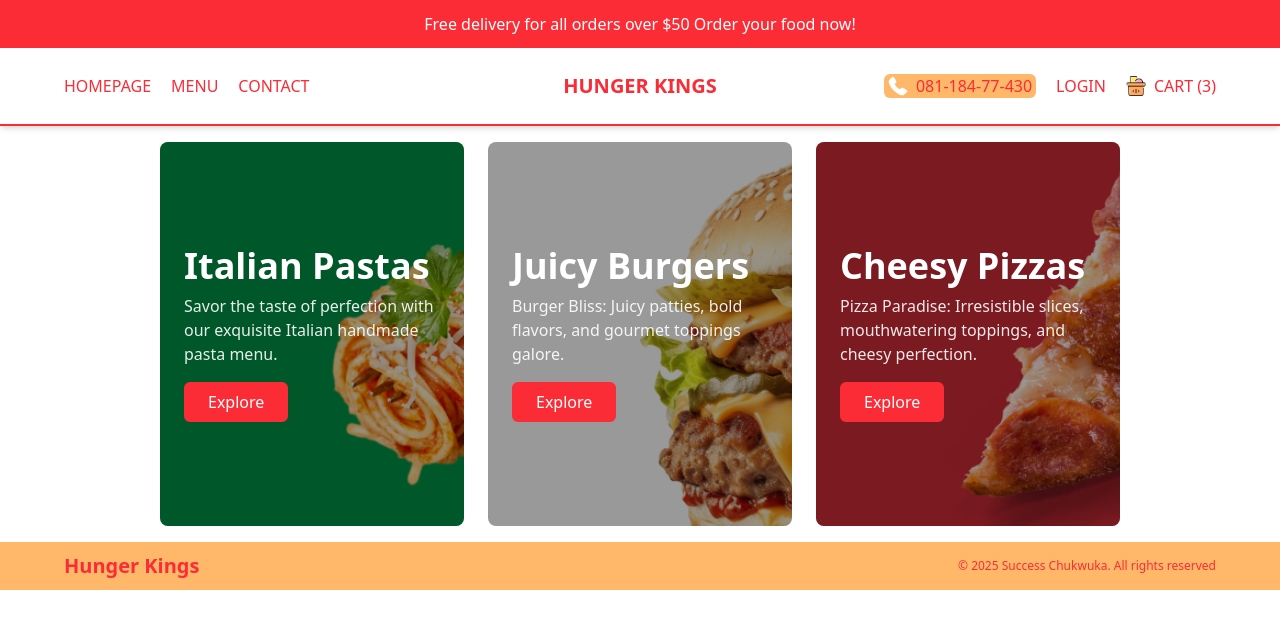
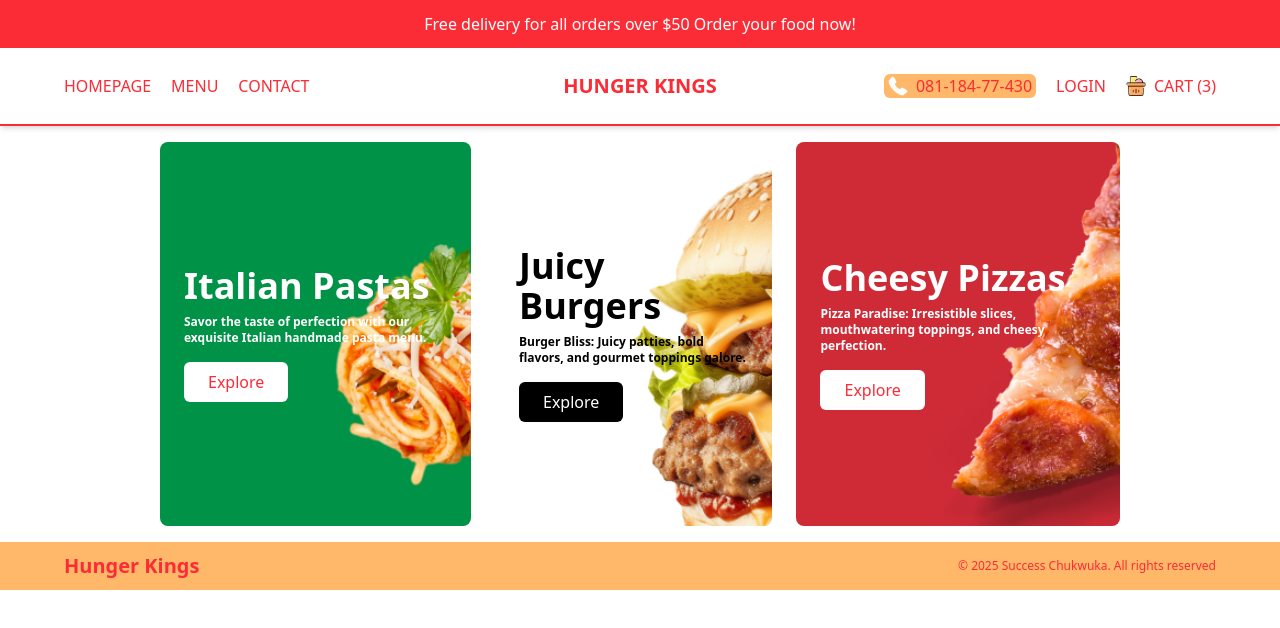
Before and after one commit to jehovah-son/Hunger-King, a Next.js app: page /menu in a window 1280 px wide. Shown: the top 628 px of the page. Built offline with nearby package versions, Linux system fonts and the light colour scheme.

Commit message:
feat: add clsx for conditional class management in MenuPage component

```diff
--- a/package.json
+++ b/package.json
@@ -8,6 +8,7 @@
     "start": "next start "
   },
   "dependencies": {
+    "clsx": "^2.1.1",
     "debug": "^4.3.0",
     "next": "15.5.2",
     "react": "19.1.0",
--- a/src/app/menu/page.tsx
+++ b/src/app/menu/page.tsx
@@ -2,6 +2,7 @@ import React from "react";
 import { menu } from "@/data/DummyData";
 import Link from "next/link";
 import Button from "@/component/Button";
+import clsx from "clsx";
 
 export default function MenuPage() {
   return (
@@ -10,7 +11,7 @@ export default function MenuPage() {
         <Link
           href={`/menu/${item.slug}`}
           key={item.id}
-          className="relative flex-1 h-64 md:h-96 rounded-lg overflow-hidden group"
+          className="relative md:h-96 h-50 rounded-lg overflow-hidden group"
           style={{
             backgroundImage: `url(${item.img})`,
             backgroundSize: "cover",
@@ -18,15 +19,36 @@ export default function MenuPage() {
           }}
         >
           {/* Overlay for readability */}
-          <div className="absolute inset-0 bg-black/40 group-hover:bg-black/50 transition-all"></div>
+          <div className="absolute inset-0  group-hover:bg-black/30 transition-all"></div>
 
           {/* Text content */}
-          <div className="relative z-10 flex flex-col justify-center items-start p-6 text-white h-full w-full">
+          <div
+            className={` flex flex-1 flex-col justify-center items-start p-6  h-full w-full text-${item.color}`}
+          >
             <h2 className="text-2xl md:text-4xl font-bold mb-2">
               {item.title}
             </h2>
-            <p className="text-sm md:text-base opacity-90 ">{item.desc}</p>
-            <button className="mt-4 bg-red-500 text-white px-6 py-2 rounded-md hover:bg-red-600 transition">
+            <p className=" text-xs font-bold ">{item.desc}</p>
+            {/* <button
+              className={`mt-4  text-white px-6 py-2 rounded-md hover:bg-${
+                item.color
+              } transition bg-${item.color}  cursor-pointer text-${
+                item.color == "black" ? " blue" : "text-red-500"
+              }`}
+            >
+              Explore
+            </button> */}
+            <button
+              className={clsx(
+                "mt-4 px-6 py-2 rounded-md transition cursor-pointer md:block hidden",
+                {
+                  "bg-black text-white hover:bg-gray-800":
+                    item.color === "black",
+                  "bg-white text-red-500 hover:bg-red-600":
+                    item.color === "white",
+                }
+              )}
+            >
               Explore
             </button>
           </div>
```
Also changed, not shown: 1 other file (tests, documents, lock files or other folders).
